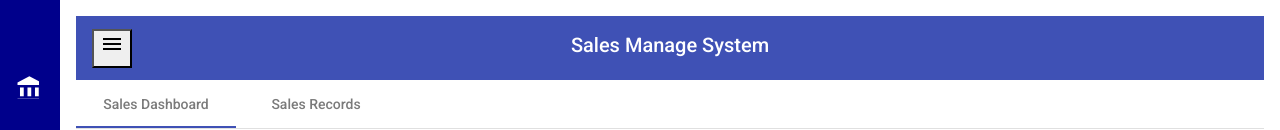
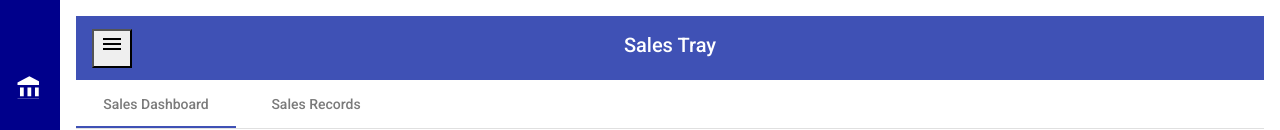
Before and after one commit to Rahal-Kanishka/sales-tray-frontend, an Angular app: page /sales in a window 1280 px wide. Shown: the top 130 px of the page. Built offline with nearby package versions, Linux system fonts and the light colour scheme.

Commit message:
Project name updated

```diff
--- a/src/app/dashboard/wrapper/wrapper.component.html
+++ b/src/app/dashboard/wrapper/wrapper.component.html
@@ -22,7 +22,7 @@
         </button>
       </div>
       <div class="center">
-        <h2>Sales Manage System</h2>
+        <h2>Sales Tray</h2>
       </div>
       <div class="right"></div>
     </div>
--- a/src/index.html
+++ b/src/index.html
@@ -2,7 +2,7 @@
 <html lang="en">
 <head>
   <meta charset="utf-8">
-  <title>SalesFrontend</title>
+  <title>Sales Tray</title>
   <base href="/">
   <meta name="viewport" content="width=device-width, initial-scale=1">
   <link rel="icon" type="image/x-icon" href="favicon.ico">
```
